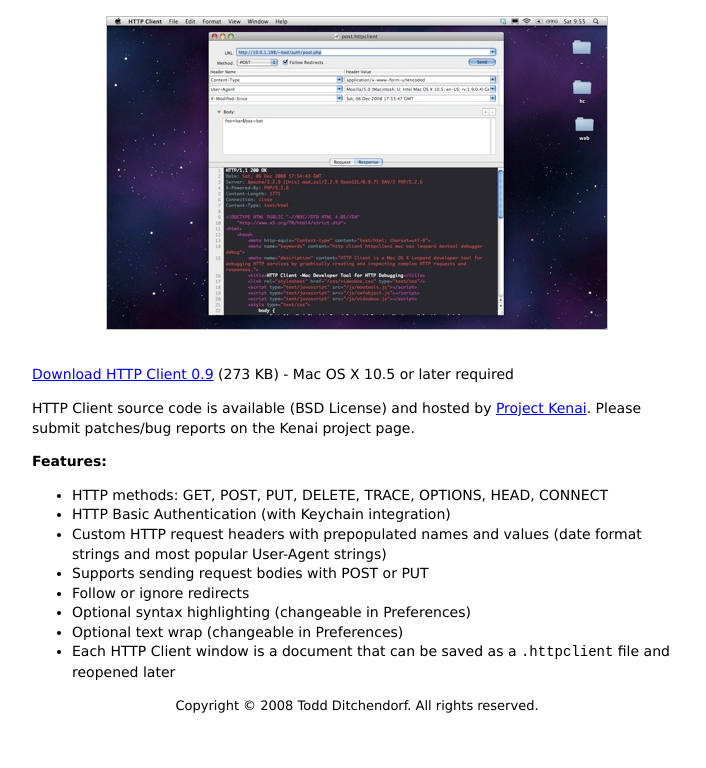
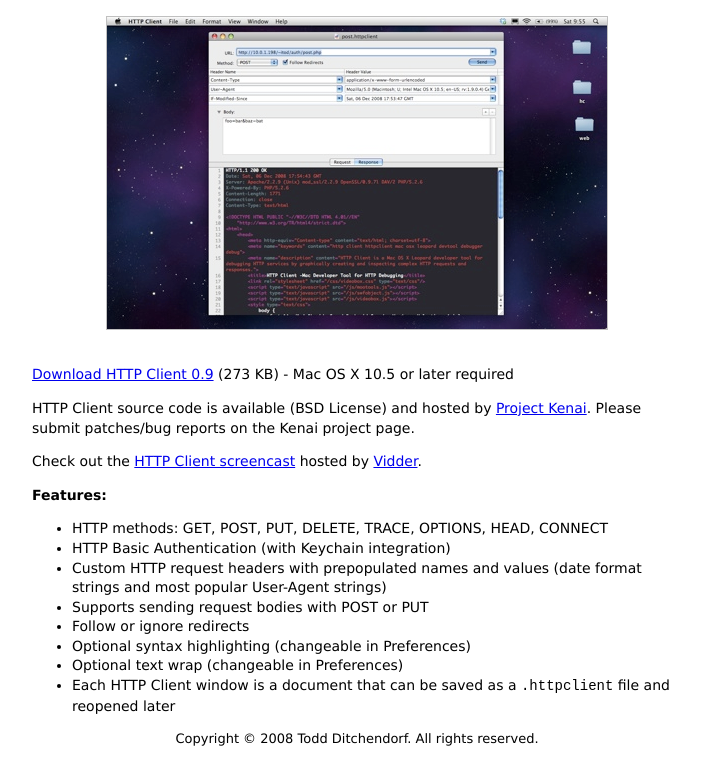
Before and after one commit to anotherjesse/HTTP-Client, a plain HTML site: page web/index.html in a window 1280 px wide. Shown: the part 178-946 px from the top of the page, without its empty margins (283-989 px from the left). Before the commit the page ends 913 px from the top, so only its background shows below. Drawn offline with Linux system fonts and the light colour scheme.

Commit message:
web updates

```diff
--- a/web/index.html
+++ b/web/index.html
@@ -57,6 +57,7 @@
 			<img id="screenshot" src="i/screenshot_small.jpg" alt="Mac OS X Leopard desktop screenshot showing a developer tool application with a single window open which is displaying HTTP debug information.">
 			<p><a href="dist/HTTPClient.zip">Download HTTP Client 0.9</a> (273 KB) - Mac OS X 10.5 or later required</p>
 			<p>HTTP Client source code is available (BSD License) and hosted by <a href="http://kenai.com/projects/mac-httpclient">Project Kenai</a>. Please submit patches/bug reports on the Kenai project page.</p>
+			<p>Check out the <a href="http://www.viddler.com/explore/itod/videos/34/">HTTP Client screencast</a> hosted by <a href="http://viddler.com">Vidder</a>.</p>
 			<p><b>Features:</b></p>
 			<ul>
 				<li>HTTP methods: GET, POST, PUT, DELETE, TRACE, OPTIONS, HEAD, CONNECT</li>
```
